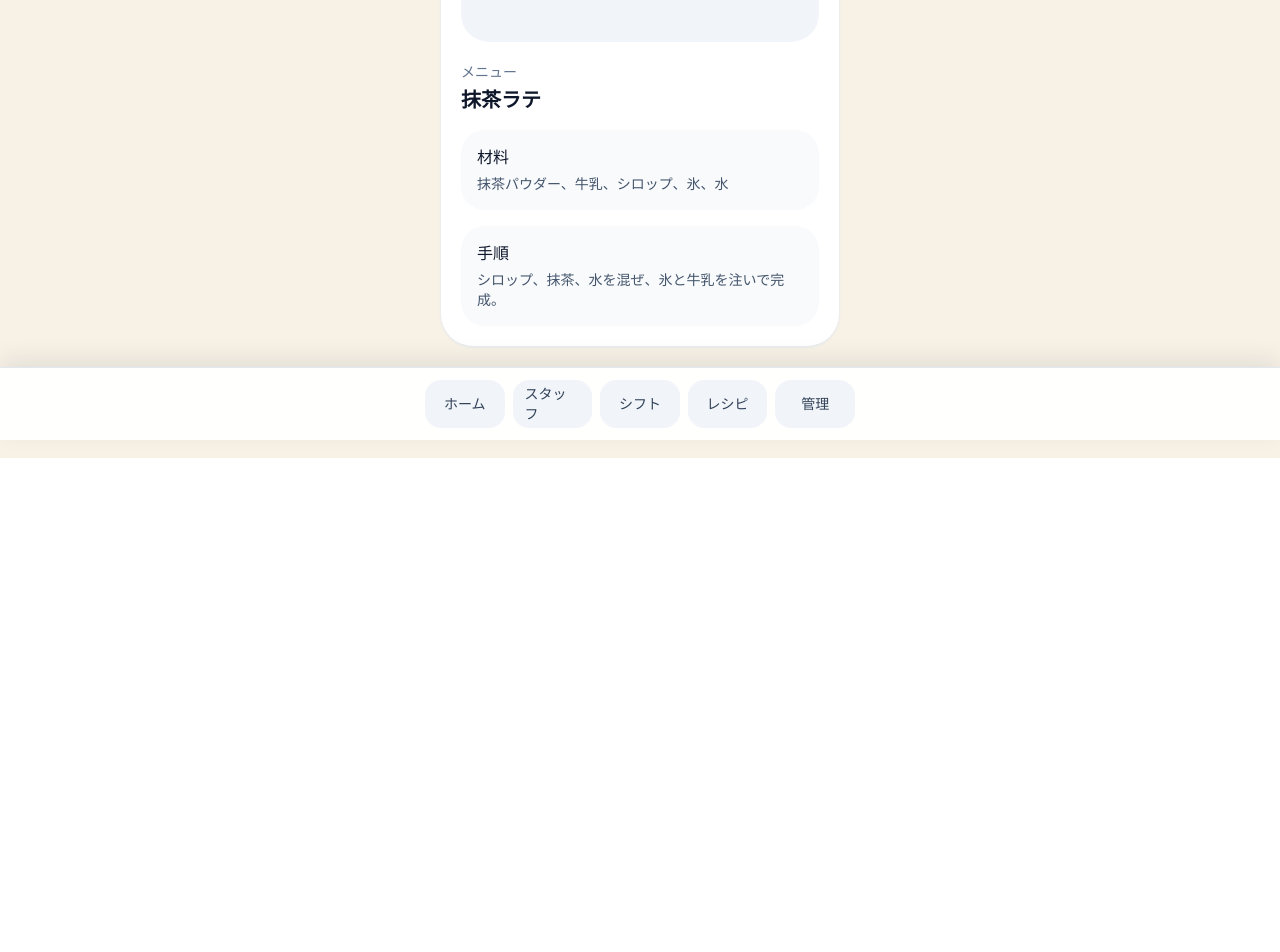
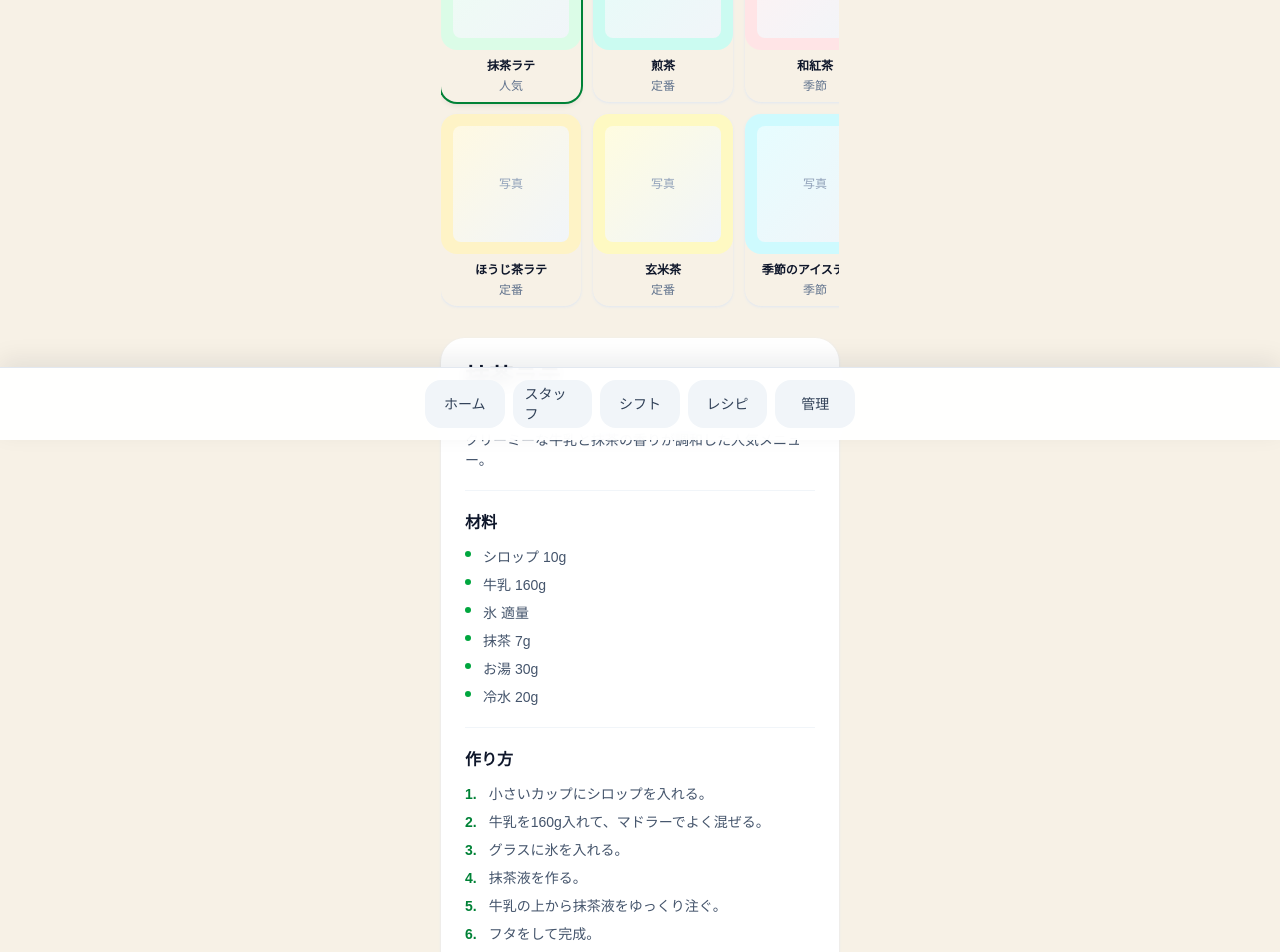
Before and after one commit to tantik/cafe-shift, a Next.js app: page /recipes in a window 1280 px wide. Shown: the part 360-1312 px from the top of the page. Before the commit the page ends 818 px from the top, so only its background shows below. Built offline with nearby package versions, Linux system fonts and the light colour scheme.

Commit message:
Add recipe gallery mock

```diff
--- a/src/app/recipes/page.tsx
+++ b/src/app/recipes/page.tsx
@@ -1,34 +1,300 @@
-import AppShell from "@/components/app-shell";
+'use client';
+
+import { useState } from 'react';
+import AppShell from '@/components/app-shell';
+
+type Recipe = {
+  id: string;
+  name: string;
+  label: string;
+  color: string;
+  description?: string;
+  ingredients: string[];
+  steps: string[];
+  notes?: string[];
+};
+
+const mockRecipes: Recipe[] = [
+  {
+    id: 'matcha_latte',
+    name: '抹茶ラテ',
+    label: '人気',
+    color: 'bg-green-100',
+    description: 'クリーミーな牛乳と抹茶の香りが調和した人気メニュー。',
+    ingredients: [
+      'シロップ 10g',
+      '牛乳 160g',
+      '氷 適量',
+      '抹茶 7g',
+      'お湯 30g',
+      '冷水 20g',
+    ],
+    steps: [
+      '小さいカップにシロップを入れる。',
+      '牛乳を160g入れて、マドラーでよく混ぜる。',
+      'グラスに氷を入れる。',
+      '抹茶液を作る。',
+      '牛乳の上から抹茶液をゆっくり注ぐ。',
+      'フタをして完成。',
+    ],
+    notes: [
+      '抹茶液の作り方:',
+      '1. 抹茶7gをカップに入れる。',
+      '2. お湯30gを加えて、ダマがなくなるまで混ぜる。',
+      '3. 冷水20gを加える。',
+      '4. 泡が出るまでしっかり混ぜる。',
+    ],
+  },
+  {
+    id: 'hojicha_latte',
+    name: 'ほうじ茶ラテ',
+    label: '定番',
+    color: 'bg-amber-100',
+    description: 'ほうじ茶の香ばしさが心地よいリラックスドリンク。',
+    ingredients: ['ほうじ茶パウダー 5g', '牛乳 180g', '蜂蜜 10g', '氷 適量'],
+    steps: [
+      'グラスに氷を入れる。',
+      'ほうじ茶パウダーを少量のお湯で溶く。',
+      '蜂蜜を加える。',
+      '牛乳を注いでよく混ぜる。',
+    ],
+  },
+  {
+    id: 'sencha',
+    name: '煎茶',
+    label: '定番',
+    color: 'bg-teal-100',
+    description: '爽やかな緑茶の香りが特徴。シンプルで飲みやすい。',
+    ingredients: ['煎茶 3g', 'お湯 150ml'],
+    steps: [
+      'お湯を75℃に冷ます。',
+      'カップに煎茶を入れる。',
+      'お湯を注ぎ、1〜2分待つ。',
+      '完成。',
+    ],
+  },
+  {
+    id: 'genmai_cha',
+    name: '玄米茶',
+    label: '定番',
+    color: 'bg-yellow-100',
+    description: '玄米の香りが香ばしい健康的なお茶。',
+    ingredients: ['玄米茶 3g', 'お湯 150ml'],
+    steps: [
+      'お湯を75℃に冷ます。',
+      'カップに玄米茶を入れる。',
+      'お湯を注ぎ、1分待つ。',
+      '完成。',
+    ],
+  },
+  {
+    id: 'wakocha',
+    name: '和紅茶',
+    label: '季節',
+    color: 'bg-rose-100',
+    description: '日本産の上品な紅茶。温かみのある味わい。',
+    ingredients: ['和紅茶 3g', 'お湯 160ml'],
+    steps: [
+      'お湯を90℃に冷ます。',
+      'カップに和紅茶を入れる。',
+      'お湯を注ぎ、3〜4分待つ。',
+      '完成。',
+    ],
+  },
+  {
+    id: 'iced_tea',
+    name: '季節のアイスティー',
+    label: '季節',
+    color: 'bg-cyan-100',
+    description: '季節の紅茶を使ったさっぱりアイスドリンク。',
+    ingredients: ['季節の紅茶 5g', 'お湯 100ml', '氷 適量', '砂糖 5g'],
+    steps: [
+      'グラスに氷を入れる。',
+      'お湯を注ぎ、紅茶を浸す。',
+      '砂糖を加える。',
+      'かき混ぜて完成。',
+    ],
+  },
+  {
+    id: 'ice_matcha',
+    name: 'アイス抹茶',
+    label: '人気',
+    color: 'bg-green-100',
+    description: '冷たい牛乳と抹茶のさっぱりした組み合わせ。',
+    ingredients: [
+      '抹茶パウダー 7g',
+      'お湯 30g',
+      '牛乳 180g',
+      '氷 適量',
+      'シロップ 10g',
+    ],
+    steps: [
+      '抹茶をお湯でよく溶く。',
+      'グラスに氷を入れる。',
+      '抹茶液を注ぐ。',
+      '牛乳をゆっくり注ぐ。',
+      'シロップを加えて完成。',
+    ],
+  },
+  {
+    id: 'yuzu_sencha',
+    name: 'ゆず煎茶',
+    label: '季節',
+    color: 'bg-yellow-50',
+    description: '爽やかなゆずの香りと煎茶の組み合わせ。',
+    ingredients: ['煎茶 3g', 'お湯 150ml', 'ゆず果汁 10ml'],
+    steps: [
+      'お湯を75℃に冷ます。',
+      'カップに煎茶を入れる。',
+      'お湯を注ぎ、1〜2分待つ。',
+      'ゆず果汁を加えて完成。',
+    ],
+  },
+];
+
+function RecipeCard({
+  recipe,
+  isSelected,
+  onClick,
+}: {
+  recipe: Recipe;
+  isSelected: boolean;
+  onClick: () => void;
+}) {
+  return (
+    <button
+      onClick={onClick}
+      className={`w-full rounded-2xl transition ${
+        isSelected
+          ? 'ring-2 ring-green-700 shadow-md'
+          : 'shadow-sm shadow-slate-200 hover:shadow-md'
+      }`}
+    >
+      <div className={`rounded-2xl p-3 ${recipe.color}`}>
+        <div className="aspect-square rounded-lg bg-gradient-to-br from-white/50 to-slate-100 flex items-center justify-center text-xs text-slate-400">
+          写真
+        </div>
+      </div>
+      <div className="mt-2 px-2 pb-2">
+        <p className="text-xs font-semibold text-slate-900 line-clamp-2">
+          {recipe.name}
+        </p>
+        <p className="mt-1 text-xs font-medium text-slate-500">{recipe.label}</p>
+      </div>
+    </button>
+  );
+}
 
 export default function RecipesPage() {
+  const [selectedRecipeId, setSelectedRecipeId] = useState('matcha_latte');
+  const selectedRecipe = mockRecipes.find((r) => r.id === selectedRecipeId);
+
+  // gallery will render all recipes in a 2-row horizontally scrolling grid
+
   return (
     <AppShell>
       <div className="space-y-6 pb-4">
-        <section className="rounded-[2rem] bg-white p-5 shadow-sm shadow-slate-200">
-          <h2 className="text-2xl font-semibold">レシピ</h2>
-          <p className="mt-2 text-sm text-slate-500">人気のカフェメニューを確認できます。</p>
+        {/* Header */}
+        <section className="rounded-3xl bg-gradient-to-br from-green-50 to-teal-50 p-6 shadow-sm shadow-slate-200">
+          <h2 className="text-2xl font-semibold text-slate-900">レシピ</h2>
+          <p className="mt-2 text-sm text-slate-600">
+            ドリンクの作り方をすぐ確認できます
+          </p>
         </section>
 
-        <article className="rounded-[2rem] bg-white p-5 shadow-sm shadow-slate-200">
-          <div className="overflow-hidden rounded-[1.75rem] bg-slate-100 py-12 text-center text-slate-500">
-            写真のプレースホルダー
-          </div>
-          <div className="mt-5 space-y-4">
-            <div>
-              <p className="text-sm text-slate-500">メニュー</p>
-              <h3 className="mt-1 text-xl font-semibold">抹茶ラテ</h3>
-            </div>
-            <div className="rounded-3xl bg-slate-50 p-4">
-              <p className="font-medium">材料</p>
-              <p className="mt-1 text-sm text-slate-600">抹茶パウダー、牛乳、シロップ、氷、水</p>
-            </div>
-            <div className="rounded-3xl bg-slate-50 p-4">
-              <p className="font-medium">手順</p>
-              <p className="mt-1 text-sm text-slate-600">シロップ、抹茶、水を混ぜ、氷と牛乳を注いで完成。</p>
+        {/* Recipe Gallery */}
+        <section>
+          <div className="overflow-x-auto scrollbar-hide">
+            <div className="grid grid-rows-2 grid-flow-col auto-cols-[140px] gap-3 pb-2">
+              {mockRecipes.map((recipe) => (
+                <div key={recipe.id} className="w-[140px]">
+                  <RecipeCard
+                    recipe={recipe}
+                    isSelected={selectedRecipeId === recipe.id}
+                    onClick={() => setSelectedRecipeId(recipe.id)}
+                  />
+                </div>
+              ))}
             </div>
           </div>
-        </article>
+        </section>
+
+        {/* Selected Recipe Detail */}
+        {selectedRecipe && (
+          <section className="rounded-3xl bg-white p-6 shadow-sm shadow-slate-200">
+            {/* Recipe Title */}
+            <h3 className="text-2xl font-semibold text-slate-900">
+              {selectedRecipe.name}
+            </h3>
+            <p className="mt-1 text-sm font-medium text-slate-500">
+              {selectedRecipe.label}
+            </p>
+
+            {/* Description */}
+            {selectedRecipe.description && (
+              <p className="mt-3 text-sm text-slate-600">
+                {selectedRecipe.description}
+              </p>
+            )}
+
+            {/* Ingredients */}
+            <div className="mt-5 border-t border-slate-100 pt-5">
+              <h4 className="font-semibold text-slate-900">材料</h4>
+              <ul className="mt-3 space-y-2">
+                {selectedRecipe.ingredients.map((ingredient, idx) => (
+                  <li key={idx} className="flex items-start gap-3 text-sm text-slate-600">
+                    <span className="mt-1 inline-block h-1.5 w-1.5 rounded-full bg-green-600 flex-none" />
+                    {ingredient}
+                  </li>
+                ))}
+              </ul>
+            </div>
+
+            {/* Steps */}
+            <div className="mt-5 border-t border-slate-100 pt-5">
+              <h4 className="font-semibold text-slate-900">作り方</h4>
+              <ol className="mt-3 space-y-2">
+                {selectedRecipe.steps.map((step, idx) => (
+                  <li key={idx} className="flex gap-3 text-sm text-slate-600">
+                    <span className="font-semibold text-green-700 flex-none">
+                      {idx + 1}.
+                    </span>
+                    {step}
+                  </li>
+                ))}
+              </ol>
+            </div>
+
+            {/* Notes */}
+            {selectedRecipe.notes && selectedRecipe.notes.length > 0 && (
+              <div className="mt-5 border-t border-slate-100 pt-5">
+                <h4 className="font-semibold text-slate-900">
+                  {selectedRecipe.name === '抹茶ラテ' ? '抹茶液の作り方' : '追加メモ'}
+                </h4>
+                <div className="mt-3 rounded-2xl bg-slate-50 p-4">
+                  <div className="space-y-2">
+                    {selectedRecipe.notes.map((note, idx) => (
+                      <p key={idx} className="text-sm text-slate-600">
+                        {note}
+                      </p>
+                    ))}
+                  </div>
+                </div>
+              </div>
+            )}
+          </section>
+        )}
       </div>
+
+      <style>{`
+        .scrollbar-hide::-webkit-scrollbar {
+          display: none;
+        }
+        .scrollbar-hide {
+          -ms-overflow-style: none;
+          scrollbar-width: none;
+        }
+      `}</style>
     </AppShell>
   );
 }
```
